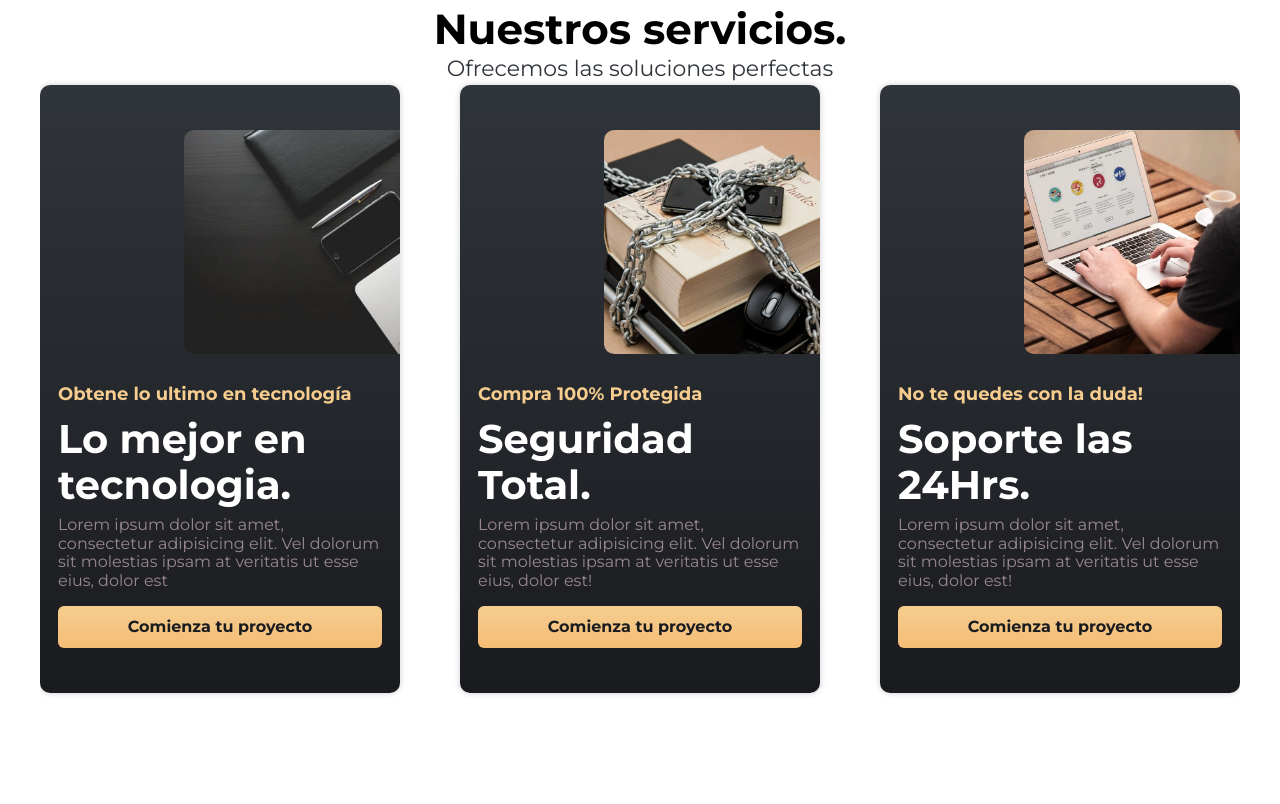
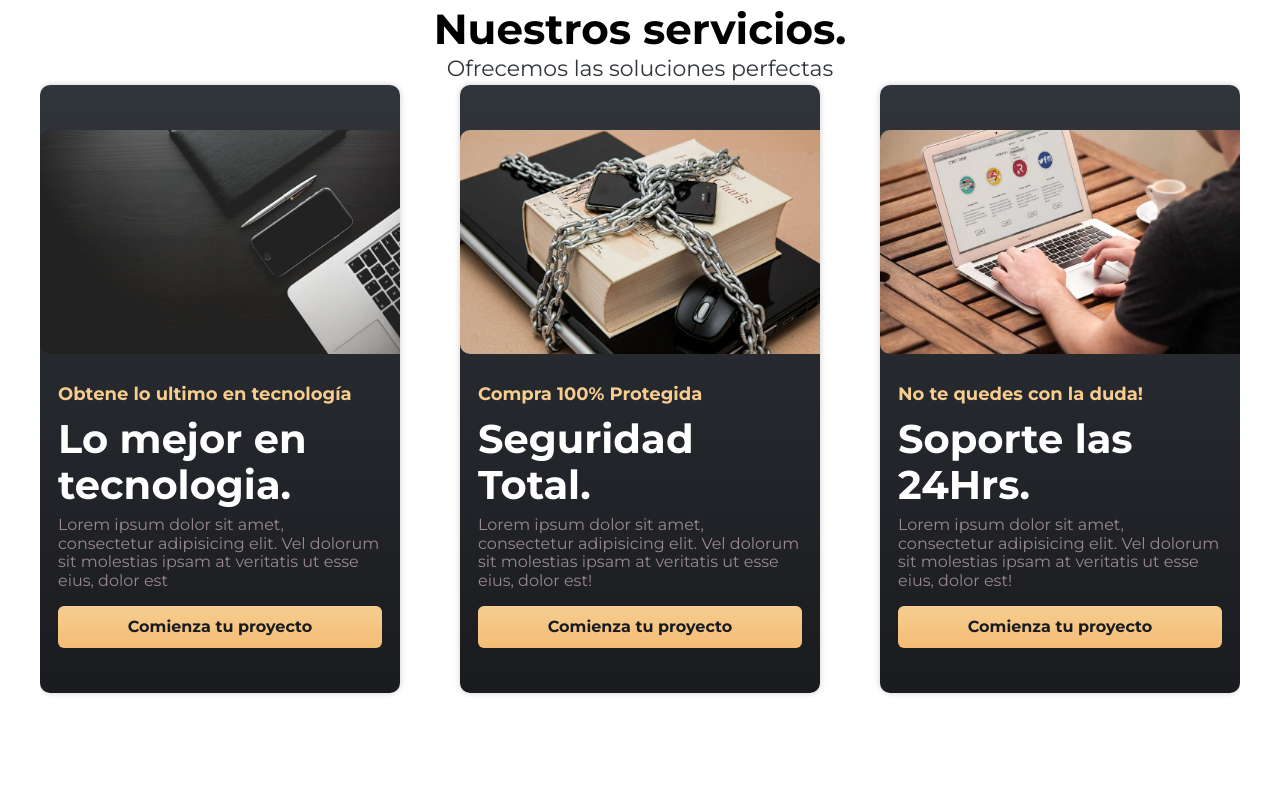
Before and after one commit to AdrianHernandezll/ProyectoCoder, a website: page index.html in a window 1280 px wide. Shown: the part 896-1700 px from the top of the page. Drawn offline with nearby package versions, Linux system fonts and the light colour scheme.

Commit message:
Cambio imagen tamaño

```diff
--- a/src/scss/base/_globales.scss
+++ b/src/scss/base/_globales.scss
@@ -50,7 +50,7 @@ a {
 }
 
 img {
-  max-width: 60%;
+  max-width: 100%;
 }
 h1,
 h3 {
```
Also changed, not shown: build/css/app.css, 1 other file.
